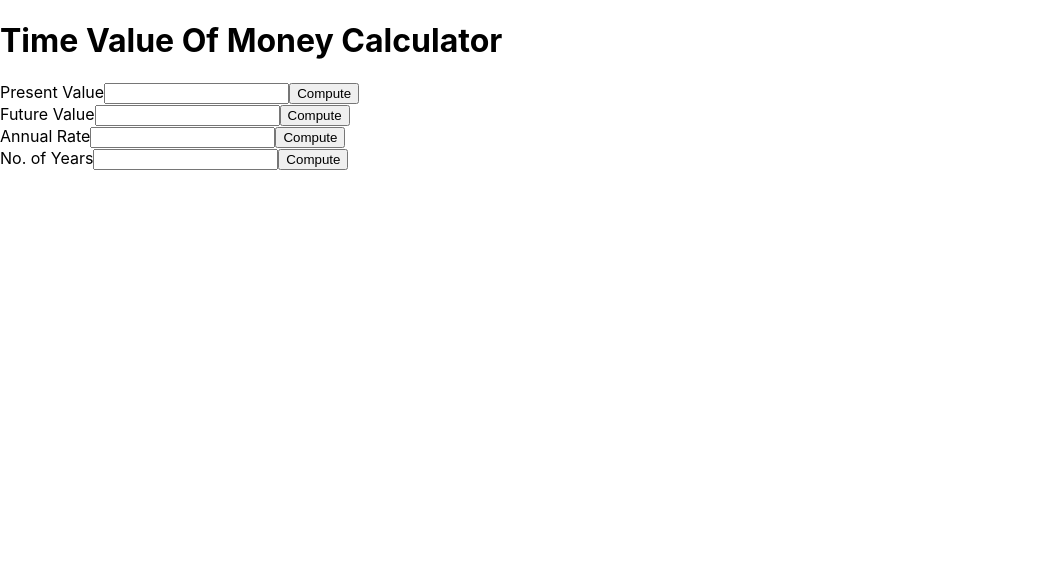
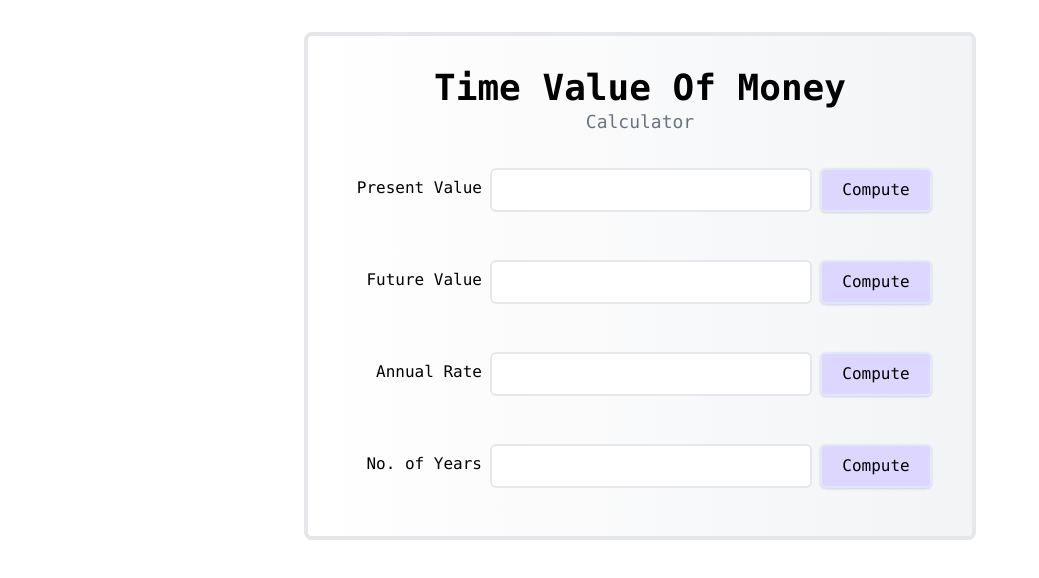
Before and after one commit to jurerick/react-tvm-form, a React (Create React App) app: page / in a window 1280 px wide. Shown: the top 578 px of the page, without its empty margins (0-1039 px from the left). Built offline with nearby package versions, Linux system fonts and the light colour scheme.

Commit message:
apply tailwindcss

```diff
--- /dev/null
+++ b/craco.config.js
@@ -0,0 +1,10 @@
+module.exports = {
+    style: {
+      postcss: {
+        plugins: [
+          require('tailwindcss'),
+          require('autoprefixer'),
+        ],
+      },
+    },
+  }
--- a/src/App.js
+++ b/src/App.js
@@ -1,23 +1,11 @@
-import logo from './logo.svg';
-import './App.css';
+import Tvm from './Tvm';
 
 function App() {
   return (
-    <div className="App">
-      <header className="App-header">
-        <img src={logo} className="App-logo" alt="logo" />
-        <p>
-          Edit <code>src/App.js</code> and save to reload.
-        </p>
-        <a
-          className="App-link"
-          href="https://reactjs.org"
-          target="_blank"
-          rel="noopener noreferrer"
-        >
-          Learn React
-        </a>
-      </header>
+    <div className="container mx-auto font-mono">
+      <div className="mx-auto max-w-2xl my-8">
+        <Tvm />
+      </div>
     </div>
   );
 }
--- a/src/Tvm.jsx
+++ b/src/Tvm.jsx
@@ -1,9 +1,8 @@
 import React from 'react';
-// import PropTypes from 'prop-types';
-// import Finance from 'tvm-financejs';
 import TvmCalculator from 'tvm-calculator';
 
 class Variable extends React.Component {
+
 
     compute = () => {
 
@@ -14,16 +13,25 @@ class Variable extends React.Component {
 
         return (
 
-            <div>
-                <label htmlFor={this.props.name}>{this.props.label}</label>
+            <div className="flex my-4 px-2 py-4">
+
+                <label htmlFor={this.props.name}
+                    className='text-right flex-initial w-1/4 p-2'>
+                    {this.props.label}
+                </label>
 
                 <input id={this.props.name}
                     type='number'
                     name={this.props.name}
                     value={this.props.variables[this.props.name]}
-                    onChange={this.props.onChange} />
+                    onChange={this.props.onChange}
+                    className='focus:bg-yellow-100 rounded-md flex-auto border-2 border-solid p-2' />
 
-                <button onClick={this.compute}>Compute</button>
+                <button onClick={this.compute}
+                    className='bg-purple-200 shadow rounded-md w-28 mx-2 border-indigo-100 border-solid border-2'>
+                    Compute
+                </button>
+
             </div>
         );
     }
@@ -90,9 +98,11 @@ class Tvm extends React.Component {
 
         return (
 
-            <div>
+            <div className="bg-gradient-to-r from-white to-gray-100 border-solid border-4 px-6 py-4 rounded-lg">
 
-                <h1>Time Value Of Money Calculator</h1>
+                <h1 className="font-bold text-4xl my-4 text-center">
+                    Time Value Of Money <small className="text-lg font-light text-gray-500 block">Calculator</small>
+                </h1>
 
                 <Variable name='pv'
                     label='Present Value'
--- a/src/index.css
+++ b/src/index.css
@@ -1,13 +1,4 @@
-body {
-  margin: 0;
-  font-family: -apple-system, BlinkMacSystemFont, 'Segoe UI', 'Roboto', 'Oxygen',
-    'Ubuntu', 'Cantarell', 'Fira Sans', 'Droid Sans', 'Helvetica Neue',
-    sans-serif;
-  -webkit-font-smoothing: antialiased;
-  -moz-osx-font-smoothing: grayscale;
-}
-
-code {
-  font-family: source-code-pro, Menlo, Monaco, Consolas, 'Courier New',
-    monospace;
-}
+/* ./src/index.css */
+@tailwind base;
+@tailwind components;
+@tailwind utilities;
--- a/src/index.js
+++ b/src/index.js
@@ -1,12 +1,12 @@
 import React from 'react';
 import ReactDOM from 'react-dom';
 import './index.css';
-import Tvm from './Tvm.jsx';
+import App from './App';
 import reportWebVitals from './reportWebVitals';
 
 ReactDOM.render(
   <React.StrictMode>
-    <Tvm />
+    <App />
   </React.StrictMode>,
   document.getElementById('root')
 );
--- /dev/null
+++ b/tailwind.config.js
@@ -0,0 +1,11 @@
+module.exports = {
+  purge: ['./src/**/*.{js,jsx,ts,tsx}', './public/index.html'],
+  darkMode: false, // or 'media' or 'class'
+  theme: {
+    extend: {},
+  },
+  variants: {
+    extend: {},
+  },
+  plugins: [],
+}
```
Also changed, not shown: package.json (+9 -5 lines), 1 other file (tests, documents, lock files or other folders).
